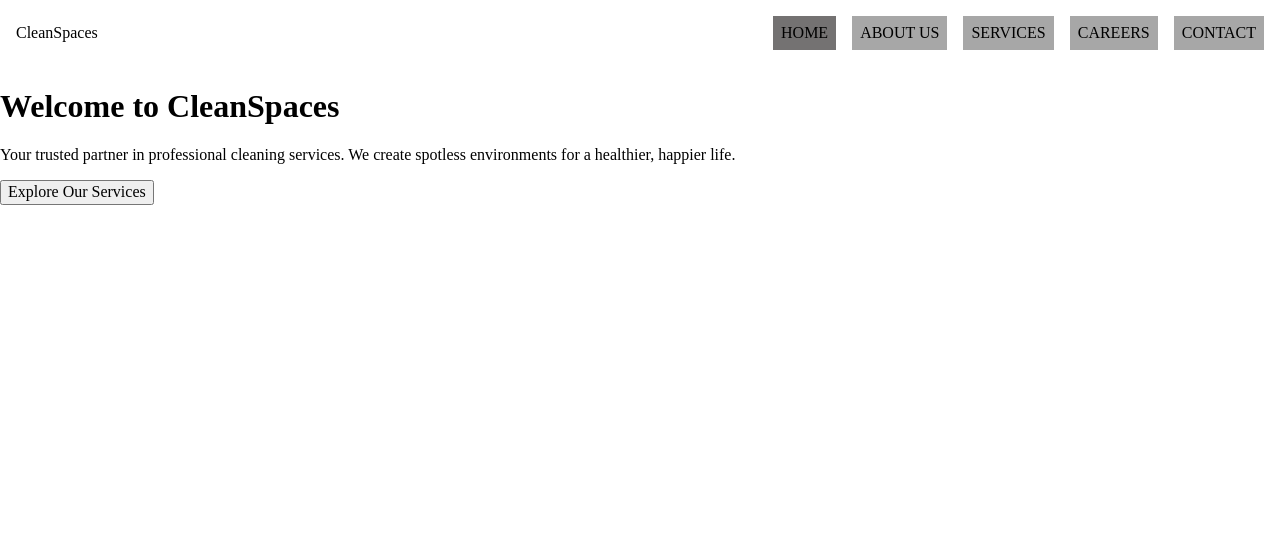
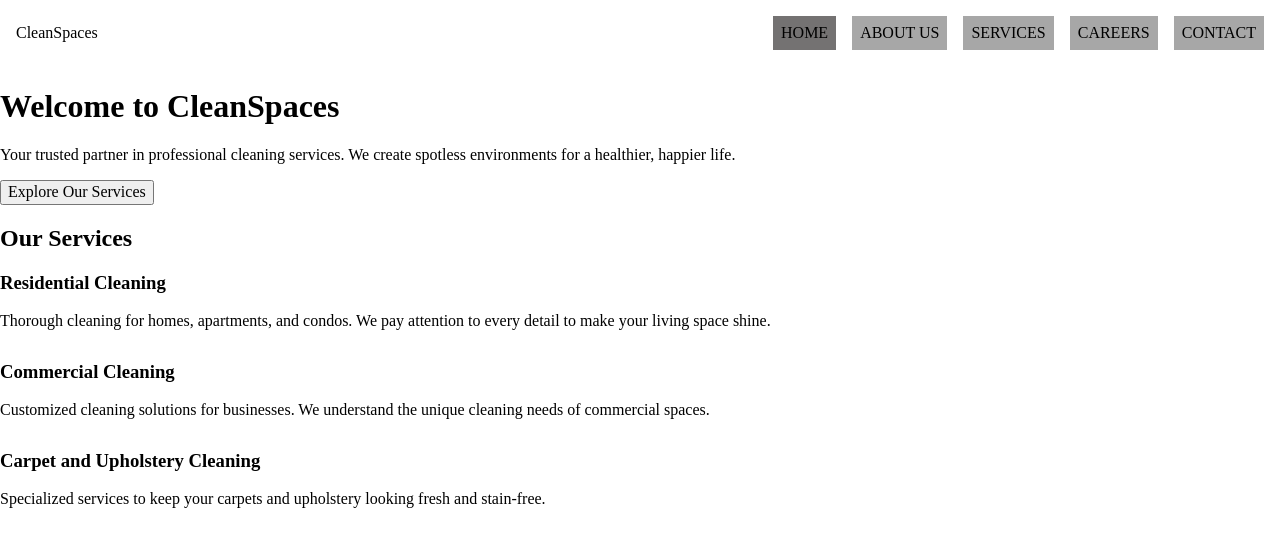
Before and after one commit to xKairus/cleaning-company, a React (Vite) app: page / in a window 1280 px wide. Shown: the top 546 px of the page. Built offline with nearby package versions, Linux system fonts and the light colour scheme.

Commit message:
feat: add ServicesSection component

```diff
--- a/src/components/HomePage/HomePage.jsx
+++ b/src/components/HomePage/HomePage.jsx
@@ -1,3 +1,4 @@
+import ServicesSection from "../ServicesSection/ServicesSection";
 import WelcomeSection from "../WelcomeSection/WelcomeSection";
 
 export default function HomePage({ activePage }) {
@@ -5,6 +6,7 @@ export default function HomePage({ activePage }) {
   return (
     <>
       <WelcomeSection />
+      <ServicesSection />
     </>
   );
 }
--- /dev/null
+++ b/src/components/ServicesSection/ServicesSection.jsx
@@ -0,0 +1,32 @@
+import classes from "./ServicesSection.module.css";
+
+export default function ServicesSection() {
+  return (
+    <section className={classes.services}>
+      <h2 className={classes.services__title}>Our Services</h2>
+      <div className={classes.service}>
+        <h3 className={classes.service__title}>Residential Cleaning</h3>
+        <p className={classes.service__text}>
+          Thorough cleaning for homes, apartments, and condos. We pay attention
+          to every detail to make your living space shine.
+        </p>
+      </div>
+      <div className={classes.service}>
+        <h3 className={classes.service__title}>Commercial Cleaning</h3>
+        <p className={classes.service__text}>
+          Customized cleaning solutions for businesses. We understand the unique
+          cleaning needs of commercial spaces.
+        </p>
+      </div>
+      <div className={classes.service}>
+        <h3 className={classes.service__title}>
+          Carpet and Upholstery Cleaning
+        </h3>
+        <p className={classes.service__text}>
+          Specialized services to keep your carpets and upholstery looking fresh
+          and stain-free.
+        </p>
+      </div>
+    </section>
+  );
+}
--- /dev/null
+++ b/src/components/ServicesSection/ServicesSection.module.css
@@ -0,0 +1,17 @@
+.services {
+
+}
+
+.services__title {
+
+}
+
+.service {
+    margin-bottom: 30px;
+}
+
+.service__title {
+}
+
+.service__text {
+}
```
